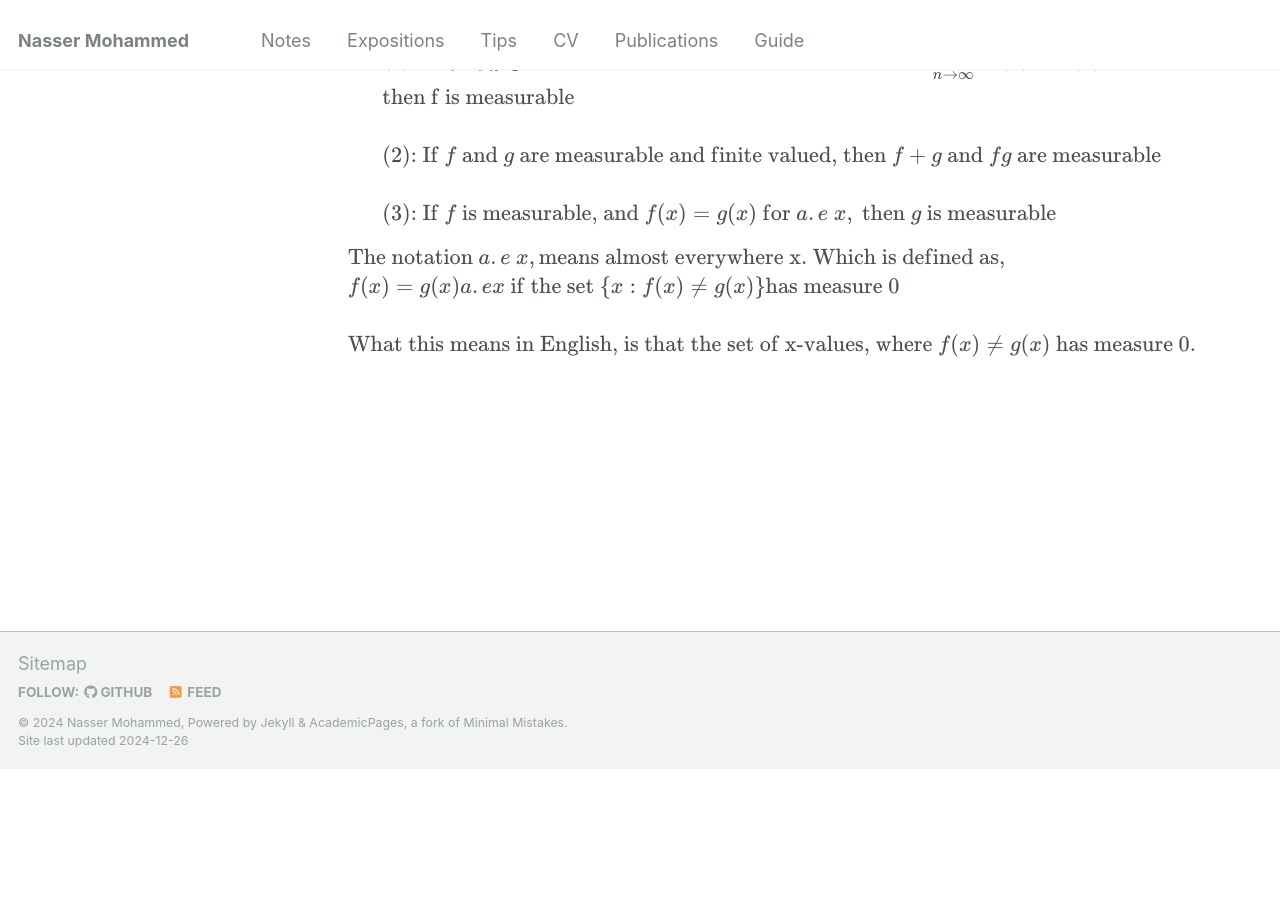
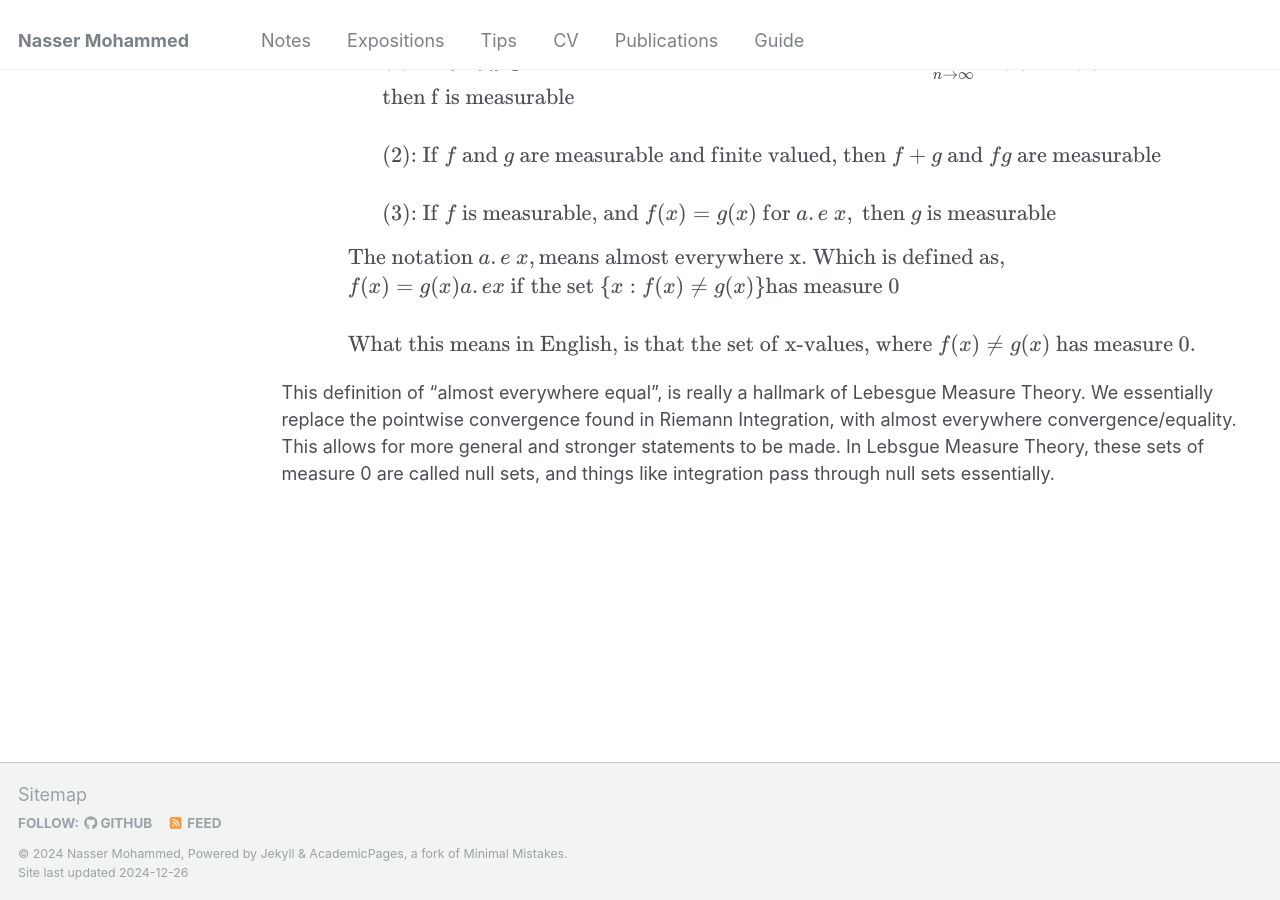
Before and after one commit to Nasser-Mohammed/Nasser-Mohammed.github.io, a Jekyll site: the page built from _pages/notes/analysis/lebesguemeas.md, in a window 1280 px wide and 900 px high, scrolled down 6251 px. Built offline with Jekyll 4.4.1, drawn with Linux system fonts in a browser that asks for light colours; before the commit the page ends 7020 px from its top, so only the background shows below that.

Commit message:
Update lebesguemeas.md

```diff
--- a/_pages/notes/analysis/lebesguemeas.md
+++ b/_pages/notes/analysis/lebesguemeas.md
@@ -148,3 +148,4 @@ $$
 \end{align*}
 $$
 </div>
+This definition of "almost everywhere equal", is really a hallmark of Lebesgue Measure Theory. We essentially replace the pointwise convergence found in Riemann Integration, with almost everywhere convergence/equality. This allows for more general and stronger statements to be made. In Lebsgue Measure Theory, these sets of measure 0 are called null sets, and things like integration pass through null sets essentially.
```
